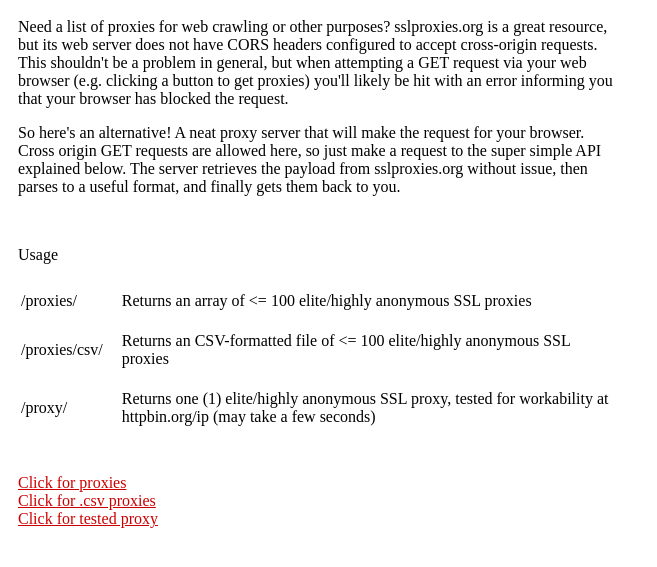
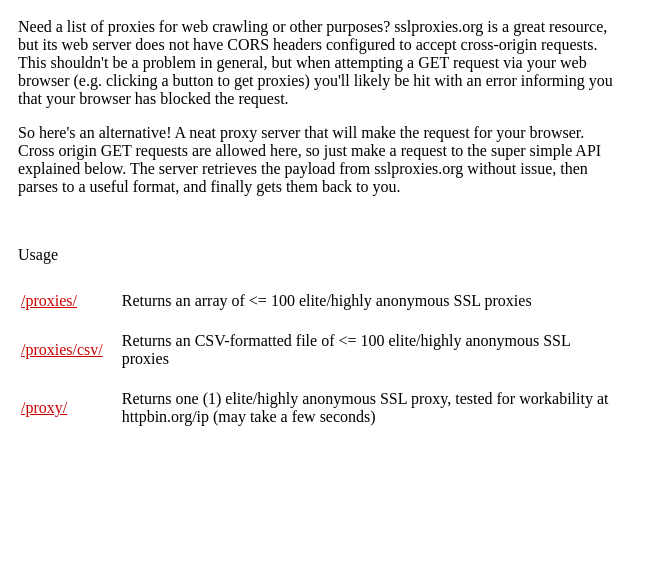
Before and after one commit to liobernard/cors-allowed-proxies, a Django app: page / in a window 1280 px wide. Shown: the top 567 px of the page, without its empty margins (0-657 px from the left). Run offline with Django 3.2, Linux system fonts and the light colour scheme.

Commit message:
Cleans up unnecessary links.

```diff
--- a/templates/home.html
+++ b/templates/home.html
@@ -23,7 +23,7 @@
             content="Simple API to retrieve SSL proxies, w/ CORS headers enabled to allow requests via browser."
         />
         <meta name="robots" content="index, follow" />
-        <link rel="canonical" href="https://www.cors-allowed-proxies.com" />
+        <link rel="canonical" href="https://cors-allowed-proxies.com" />
         <link rel="stylesheet" type="text/css" href="/static/style.css" />
     </head>
     <body>
@@ -50,21 +50,27 @@
         <table>
             <tbody>
                 <tr>
-                    <td>/proxies/&nbsp;&nbsp;&nbsp;&nbsp;</td>
+                    <td>
+                        <a href="/proxies/">/proxies/</a>&nbsp;&nbsp;&nbsp;&nbsp;
+                    </td>
                     <td>
                         Returns an array of <= 100 elite/highly
                         anonymous SSL proxies
                     </td>
                 </tr>
                 <tr>
-                    <td>/proxies/csv/&nbsp;&nbsp;&nbsp;&nbsp;</td>
+                    <td>
+                        <a href="/proxies/csv/">/proxies/csv/</a>&nbsp;&nbsp;&nbsp;&nbsp;
+                    </td>
                     <td>
                         Returns an CSV-formatted file of <= 100 elite/highly
                         anonymous SSL proxies
                     </td>
                 </tr>
                 <tr>
-                    <td>/proxy/&nbsp;&nbsp;&nbsp;&nbsp;</td>
+                    <td>
+                        <a href="/proxy/">/proxy/</a>&nbsp;&nbsp;&nbsp;&nbsp;
+                    </td>
                     <td>
                         Returns one (1) elite/highly anonymous SSL proxy,
                         tested for workability at httpbin.org/ip (may take
@@ -73,12 +79,5 @@
                 </tr>
             </tbody>
         </table>
-        <br/>
-        <br/>
-        <a href="/proxies/">Click for proxies</a>
-        <br/>
-        <a href="/proxies/csv/">Click for .csv proxies</a>
-        <br/>
-        <a href="/proxy/">Click for tested proxy</a>
     </body>
 </html>
```
